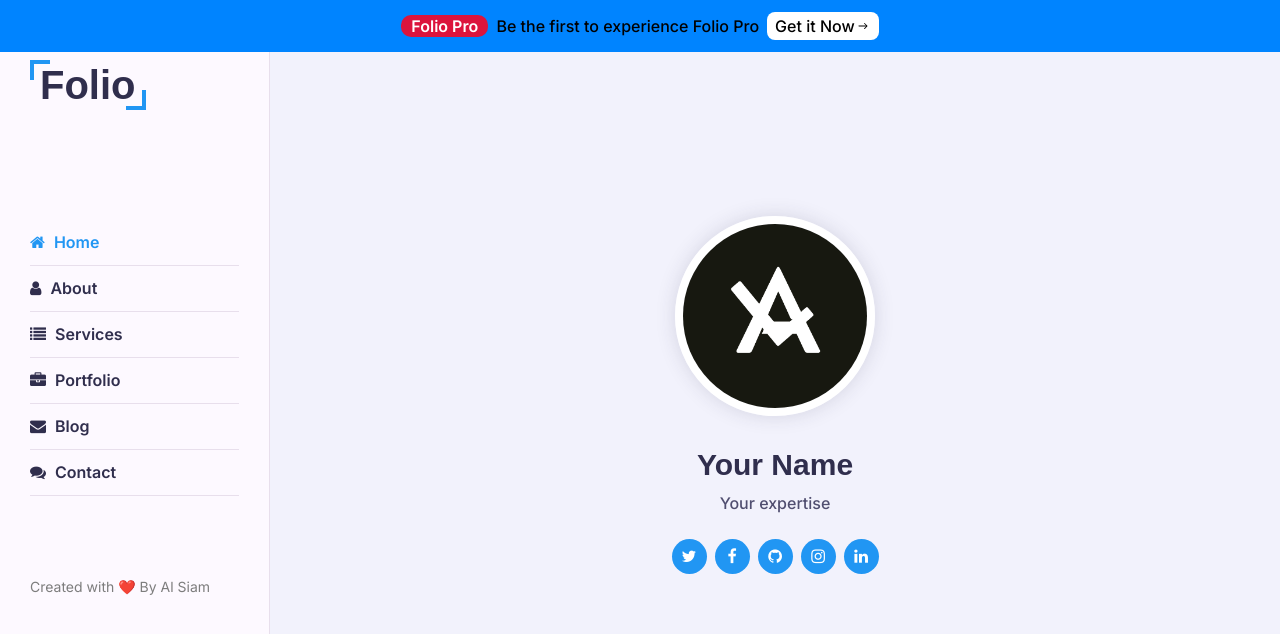
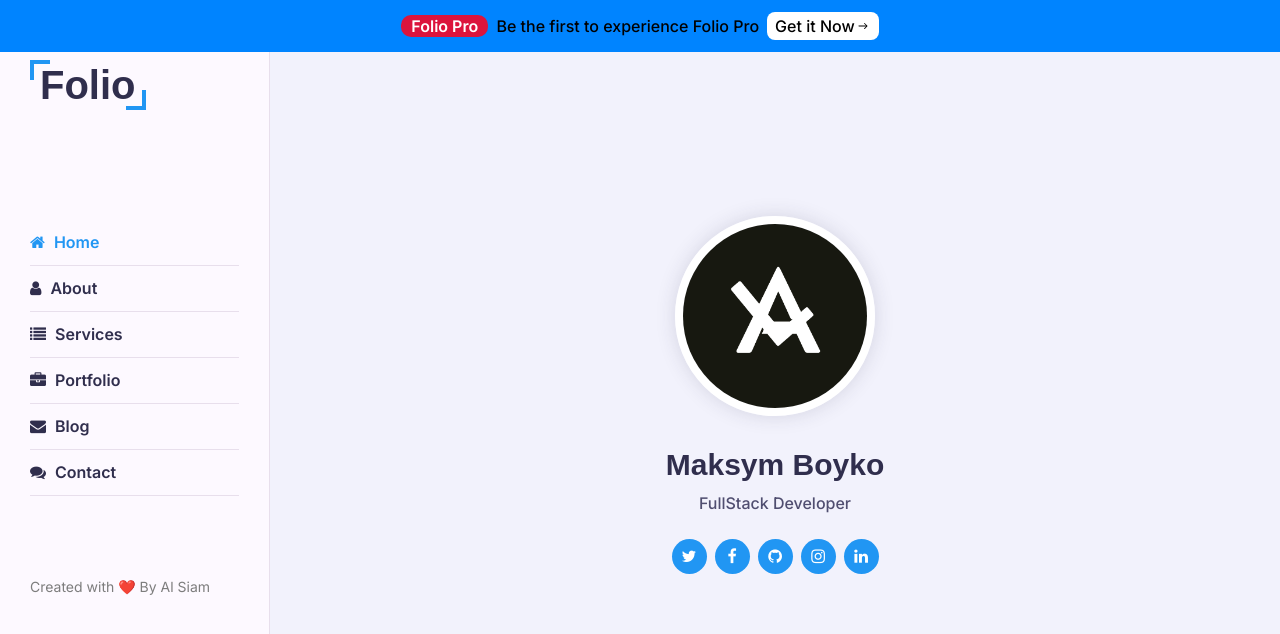
Before and after one commit to zappat/potofolio, a Next.js app: page / in a window 1280 px wide. Shown: the top 634 px of the page. Built offline with nearby package versions, Linux system fonts and the light colour scheme.

Commit message:
updated index page

```diff
--- a/src/app/about/page.tsx
+++ b/src/app/about/page.tsx
@@ -15,7 +15,7 @@ const About: NextPage = () => {
               <div className="row">
                 <div className="about-text padd-15">
                   <h2>
-                    I am Your name a <span>FullStack Developer</span>
+                    I am Maksym Boyko a <span>FullStack Developer</span>
                   </h2>
                   <p>
                     Hi! My name is Maksym Boyko. I am a FullStack Developer, and I am
@@ -37,7 +37,7 @@ const About: NextPage = () => {
                     </div>
                     <div className="info-item padd-15">
                       <p>
-                        Email : <span>your@email.com</span>
+                        Email : <span>zappat9@email.com</span>
                       </p>
                     </div>
                     <div className="info-item padd-15">
--- a/src/app/page.tsx
+++ b/src/app/page.tsx
@@ -11,8 +11,8 @@ export default async function Home() {
               alt="Al Siam Profile"
               className="shadow-dark"
             />
-            <h1>Your Name</h1>
-            <p>Your expertise</p>
+            <h1>Maksym Boyko </h1>
+            <p>FullStack Developer</p>
             <div className="social-links">
               <a href="https://twitter.com/" target="_blank">
                 <i className="fa fa-twitter" />
```
